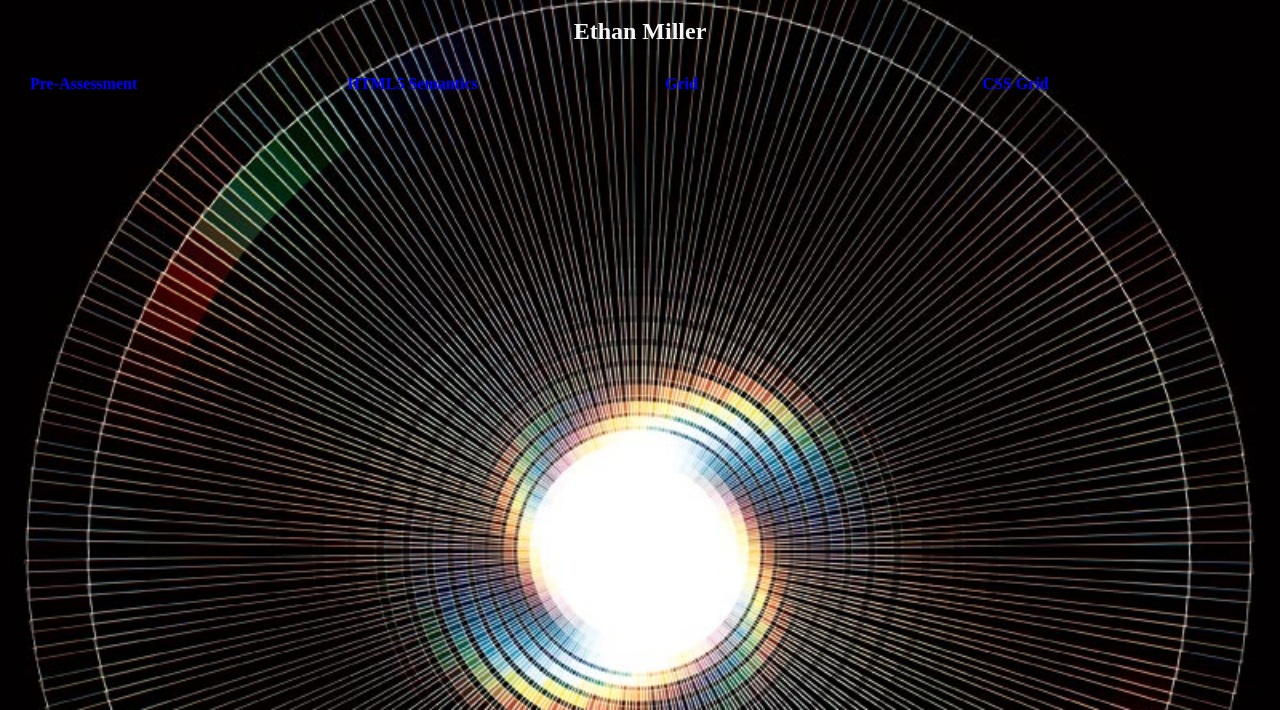
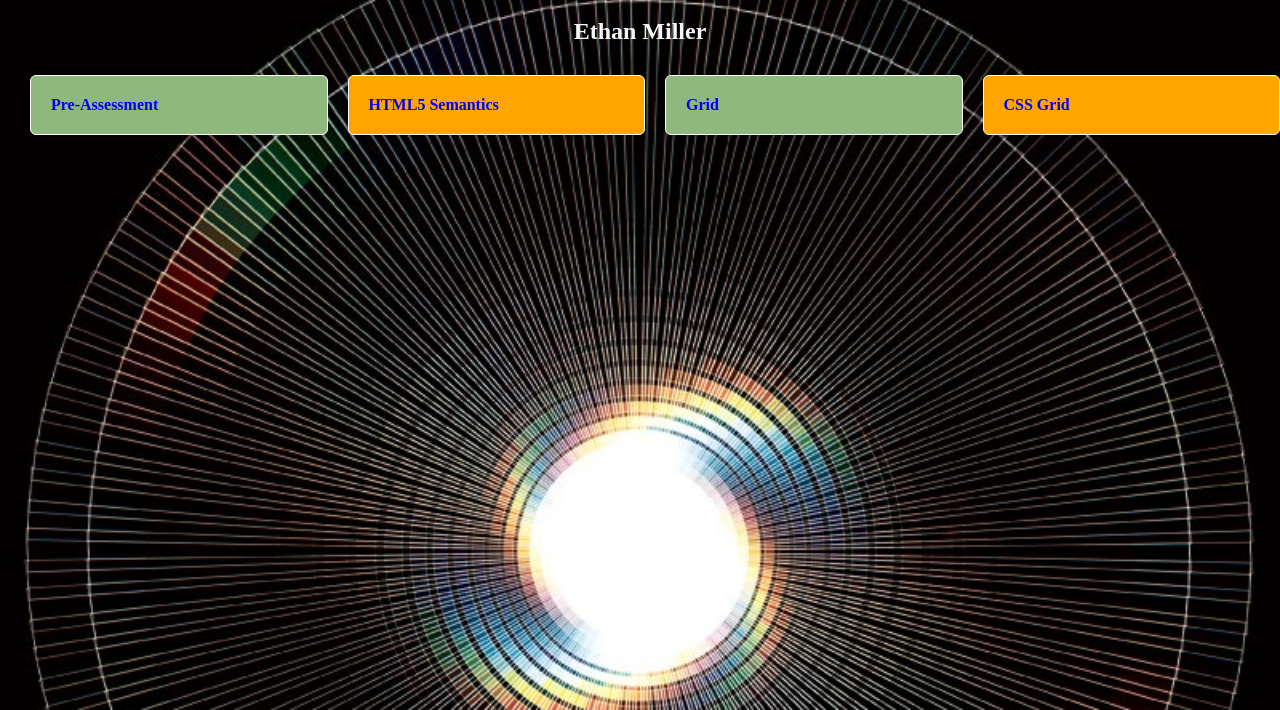
Before and after one commit to EthanMillerUALR/ifsc-3342, a plain HTML site: page index.html in a window 1280 px wide. Shown: the part 90-800 px from the top of the page. Drawn offline with Linux system fonts and the light colour scheme.

Commit message:
Added more to the background boxes

```diff
--- a/screen.css
+++ b/screen.css
@@ -30,7 +30,15 @@ ul {
 
 li {
     margin-top: 10px;
+    background-color: orange;
+    padding:20px;
+  border:1px solid white;
+  border-radius:6px;
 }
+
+li:nth-child(odd) {
+    background-color: #8fb87f;
+  }
 
 a {
     text-decoration: none;
@@ -49,6 +57,7 @@ nav ul {
     grid-template-columns:repeat(4,1fr);
     gap:20px;
 
+
 }
 
 @media screen and (max-width: 600px){
@@ -66,7 +75,7 @@ nav ul {
 @media screen and (max-width: 1000px) and (min-width:801px){
 
     nav ul{
-      grid-template-columns: 1fr 1fr 1fr;
+      grid-template-columns: 1fr 1fr 1fr 1fr;
     }
 
   }
```
